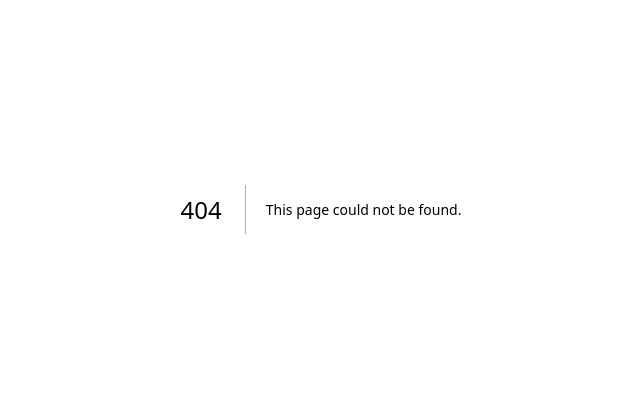
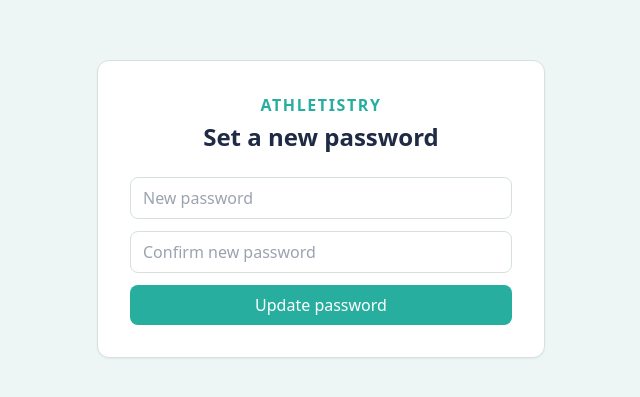
Before and after one commit to shane624/athletistry-app, a Next.js app: page /reset-password in a window 1280 px wide. Before the commit this address had no page. Shown: the part 191-588 px from the top of the page, without its empty margins (319-959 px from the left). Built offline with nearby package versions, Linux system fonts and the light colour scheme; no server answers.

Commit message:
Add password reset + email verification flow

```diff
--- /dev/null
+++ b/app/auth/callback/route.ts
@@ -0,0 +1,23 @@
+import { createClient } from "@/lib/supabase-server";
+import { NextResponse } from "next/server";
+
+// Handles the redirect from Supabase email links (sign-up confirmation,
+// magic link, and password recovery). Exchanges the code for a session,
+// then sends the user to the right next page.
+export async function GET(request: Request) {
+  const url = new URL(request.url);
+  const code = url.searchParams.get("code");
+  // "next" lets recovery links land on the reset-password page
+  const next = url.searchParams.get("next") ?? "/dashboard";
+
+  if (code) {
+    const supabase = createClient();
+    const { error } = await supabase.auth.exchangeCodeForSession(code);
+    if (!error) {
+      return NextResponse.redirect(new URL(next, url.origin));
+    }
+  }
+
+  // something went wrong — send them to login with a flag
+  return NextResponse.redirect(new URL("/login?error=auth", url.origin));
+}
--- a/app/login/page.tsx
+++ b/app/login/page.tsx
@@ -7,7 +7,7 @@
 export default function LoginPage() {
   const supabase = createClient();
   const router = useRouter();
-  const [mode, setMode] = useState<"login" | "signup">("login");
+  const [mode, setMode] = useState<"login" | "signup" | "forgot">("login");
   const [email, setEmail] = useState("");
   const [password, setPassword] = useState("");
   const [name, setName] = useState("");
@@ -23,14 +23,26 @@
         const { error } = await supabase.auth.signUp({
           email,
           password,
-          options: { data: { display_name: name } },
+          options: {
+            data: { display_name: name },
+            emailRedirectTo: `${window.location.origin}/auth/callback`,
+          },
         });
         if (error) throw error;
-        setMsg("Account created. If email confirmation is on, check your inbox — otherwise you're in.");
-      } else {
-        const { error } = await supabase.auth.signInWithPassword({ email, password });
+        setMsg("Account created! If email confirmation is on, check your inbox to confirm — then log in.");
+        return;
+      }
+      if (mode === "forgot") {
+        const { error } = await supabase.auth.resetPasswordForEmail(email, {
+          redirectTo: `${window.location.origin}/auth/callback?next=/reset-password`,
+        });
         if (error) throw error;
+        setMsg("If an account exists for that email, a password reset link is on its way. Check your inbox.");
+        return;
       }
+      // login
+      const { error } = await supabase.auth.signInWithPassword({ email, password });
+      if (error) throw error;
       router.push("/dashboard");
       router.refresh();
     } catch (err: any) {
@@ -45,8 +57,11 @@
       <div className="card w-full max-w-md p-8">
         <p className="text-teal font-semibold tracking-widest text-center">ATHLETISTRY</p>
         <h1 className="text-2xl font-bold text-navy text-center mt-1">
-          {mode === "login" ? "Welcome back" : "Create your account"}
+          {mode === "login" ? "Welcome back" : mode === "signup" ? "Create your account" : "Reset your password"}
         </h1>
+        {mode === "forgot" && (
+          <p className="text-sm text-grey text-center mt-1">Enter your email and we'll send you a reset link.</p>
+        )}
 
         <form onSubmit={submit} className="mt-6 space-y-3">
           {mode === "signup" && (
@@ -55,20 +70,29 @@
           )}
           <input className="input" type="email" placeholder="Email" required value={email}
             onChange={(e) => setEmail(e.target.value)} />
-          <input className="input" type="password" placeholder="Password" required minLength={6}
-            value={password} onChange={(e) => setPassword(e.target.value)} />
+          {mode !== "forgot" && (
+            <input className="input" type="password" placeholder="Password" required minLength={6}
+              value={password} onChange={(e) => setPassword(e.target.value)} />
+          )}
           <button className="btn-primary w-full" disabled={busy}>
-            {busy ? "…" : mode === "login" ? "Log in" : "Sign up"}
+            {busy ? "…" : mode === "login" ? "Log in" : mode === "signup" ? "Sign up" : "Send reset link"}
           </button>
         </form>
 
-        {msg && <p className="text-sm text-grey mt-3">{msg}</p>}
+        {mode === "login" && (
+          <button className="text-sm text-grey mt-3 w-full text-center hover:text-teal"
+            onClick={() => { setMsg(null); setMode("forgot"); }}>
+            Forgot password?
+          </button>
+        )}
+
+        {msg && <p className="text-sm text-grey mt-3 text-center">{msg}</p>}
 
         <button
           className="text-sm text-teal mt-4 w-full text-center"
-          onClick={() => setMode(mode === "login" ? "signup" : "login")}
+          onClick={() => { setMsg(null); setMode(mode === "login" ? "signup" : "login"); }}
         >
-          {mode === "login" ? "Need an account? Sign up" : "Have an account? Log in"}
+          {mode === "login" ? "Need an account? Sign up" : mode === "signup" ? "Have an account? Log in" : "Back to log in"}
         </button>
       </div>
     </main>
--- /dev/null
+++ b/app/reset-password/page.tsx
@@ -0,0 +1,54 @@
+"use client";
+
+import { useState } from "react";
+import { useRouter } from "next/navigation";
+import { createClient } from "@/lib/supabase-browser";
+
+export default function ResetPasswordPage() {
+  const supabase = createClient();
+  const router = useRouter();
+  const [password, setPassword] = useState("");
+  const [confirm, setConfirm] = useState("");
+  const [msg, setMsg] = useState<string | null>(null);
+  const [busy, setBusy] = useState(false);
+  const [done, setDone] = useState(false);
+
+  async function submit(e: React.FormEvent) {
+    e.preventDefault();
+    setMsg(null);
+    if (password.length < 6) { setMsg("Password must be at least 6 characters."); return; }
+    if (password !== confirm) { setMsg("Passwords don't match."); return; }
+    setBusy(true);
+    try {
+      // the user arrived here with a recovery session set by /auth/callback
+      const { error } = await supabase.auth.updateUser({ password });
+      if (error) throw error;
+      setDone(true);
+      setMsg("Password updated. Redirecting…");
+      setTimeout(() => { router.push("/dashboard"); router.refresh(); }, 1400);
+    } catch (err: any) {
+      setMsg(err.message ?? "Could not update password. Try the reset link again.");
+    } finally {
+      setBusy(false);
+    }
+  }
+
+  return (
+    <main className="min-h-screen flex items-center justify-center p-6">
+      <div className="card w-full max-w-md p-8">
+        <p className="text-teal font-semibold tracking-widest text-center">ATHLETISTRY</p>
+        <h1 className="text-2xl font-bold text-navy text-center mt-1">Set a new password</h1>
+        <form onSubmit={submit} className="mt-6 space-y-3">
+          <input className="input" type="password" placeholder="New password" required minLength={6}
+            value={password} onChange={(e) => setPassword(e.target.value)} />
+          <input className="input" type="password" placeholder="Confirm new password" required minLength={6}
+            value={confirm} onChange={(e) => setConfirm(e.target.value)} />
+          <button className="btn-primary w-full" disabled={busy || done}>
+            {busy ? "…" : "Update password"}
+          </button>
+        </form>
+        {msg && <p className="text-sm text-grey mt-3 text-center">{msg}</p>}
+      </div>
+    </main>
+  );
+}
```
